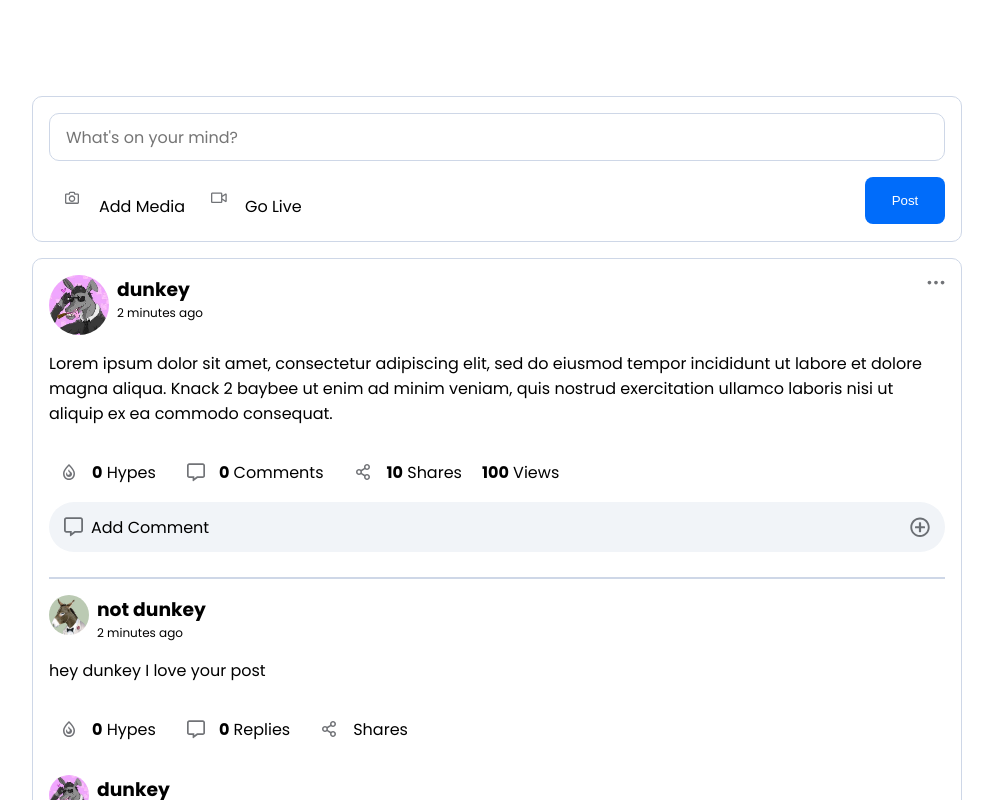
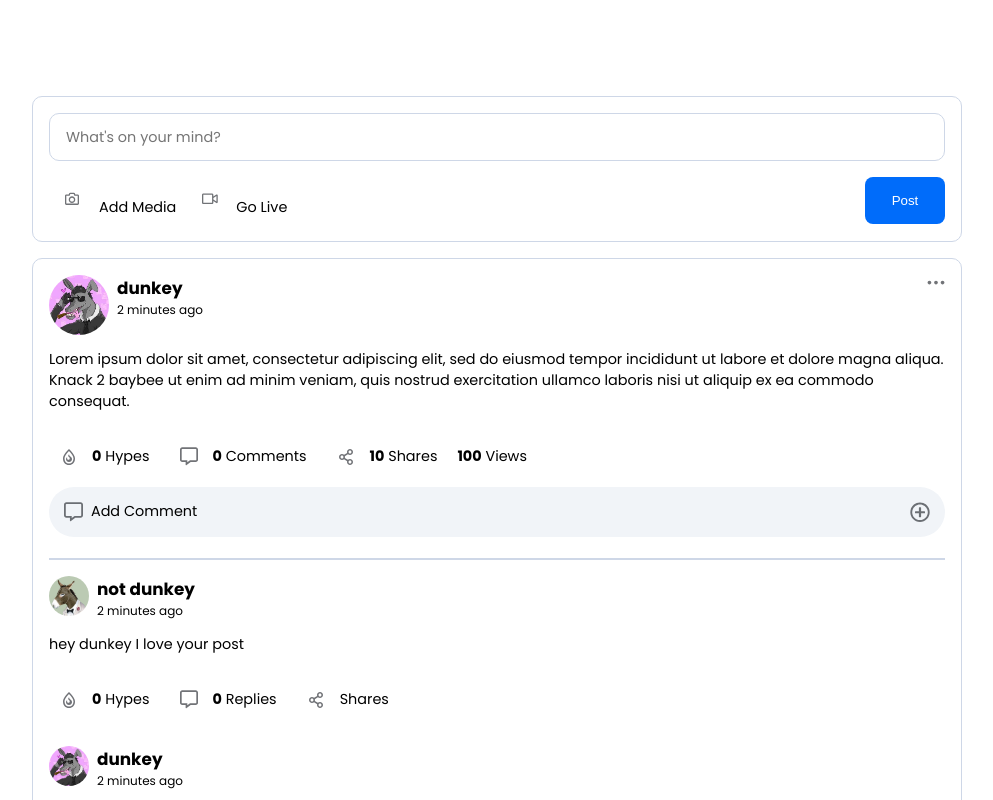
Before and after one commit to DeeterCesler/efuse-fe-test, a React (Create React App) app: page / in a window 1280 px wide. Shown: the top 800 px of the page, without its empty margins (143-1136 px from the left). Built offline with nearby package versions, Linux system fonts and the light colour scheme.

Commit message:
adjust mobile icon squish

```diff
--- a/src/App.css
+++ b/src/App.css
@@ -9,7 +9,7 @@
 body,
 input {
   font-family: 'Poppins', sans-serif;
-  font-size: 1rem;
+  font-size: 0.9rem;
 }
 
 button {
@@ -78,6 +78,10 @@ input {
     right: 27px;
   }
 
+  .reaction-bar {
+    width: 110%; /* prevents scrunching on mobile */
+  }
+
   .reaction-bar div {
     margin: 2px;
   }
```
